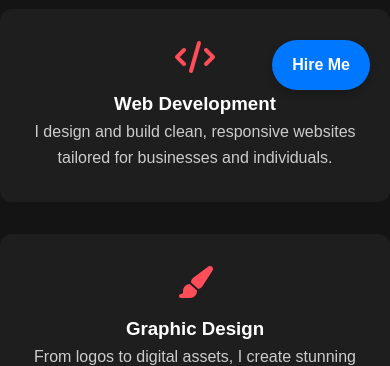
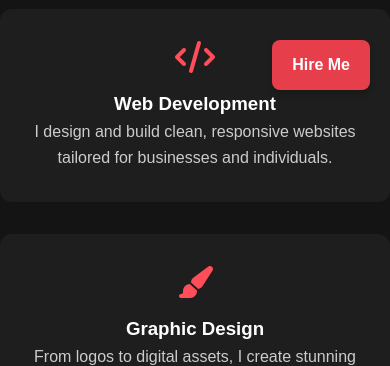
Before and after one commit to lorddavie/lorddavie.github.io, a plain HTML site: page index.html in a window 390 px wide. Shown: the part 734-1100 px from the top of the page. Drawn offline with Linux system fonts and the light colour scheme.

Commit message:
Update style.css

```diff
--- a/style.css
+++ b/style.css
@@ -341,21 +341,27 @@ footer a:hover {
   }
 
   .sticky-hire-btn {
-  position: fixed;
-  bottom: 20px;
-  right: 20px;
-  background: #0077ff;
-  color: #fff;
-  padding: 12px 20px;
-  border-radius: 50px;
-  font-weight: bold;
-  text-decoration: none;
-  box-shadow: 0 4px 8px rgba(0,0,0,0.2);
-  transition: 0.3s;
-  z-index: 999;
+    position: fixed;      /* Sticky position */
+    bottom: 20px;         /* Distance from bottom */
+    right: 20px;          /* Distance from right */
+    background-color: #e63e4a; /* Red background */
+    color: white;         /* Text color */
+    padding: 12px 20px;   /* Space inside the button */
+    border-radius: 8px;   /* Rounded corners */
+    text-decoration: none;/* Remove underline */
+    font-weight: bold;
+    box-shadow: 0 4px 6px rgba(0,0,0,0.2); /* Optional shadow */
+    transition: transform 0.2s, box-shadow 0.2s; /* Hover effect */
+}
+
+/* Hover effect */
+.sticky-hire-btn: hover {
+    transform: translateY(-3px);
+    box-shadow: 0 6px 10px rgba(0,0,0,0.3);
+}
+
+/* Smooth scroll */
+html {
+  scroll-behavior: smooth;
+}
   }
-
-  .sticky-hire-btn:hover {
-  background: #005bbb;
-  }
-  }
```
